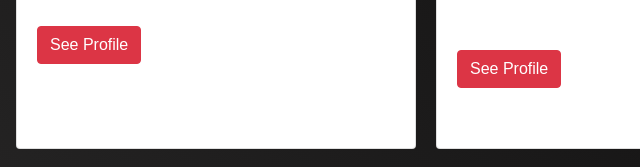
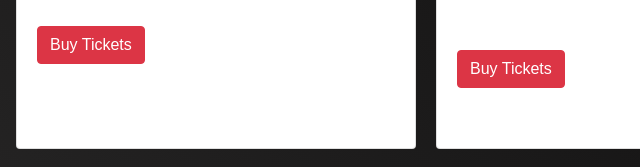
Before and after one commit to gonzalogigliani/3pre-entrega-Gonzalo-Gigliani, a website: page eventos.html in a window 1280 px wide. Shown: the part 581-748 px from the top of the page, 214-854 px from the left. Drawn offline with nearby package versions, Linux system fonts and the light colour scheme; a web font is replaced by a local one.

Commit message:
btn cambios eventos

```diff
--- a/eventos.html
+++ b/eventos.html
@@ -68,7 +68,7 @@
           <div class="card-body">
             <h4 class="card-title">Lollapalooza</h4>
             <p class="card-text">15/12 Lollapalooza</p>
-            <a href="#" class="btn btn-danger">See Profile</a>
+            <a href="#" class="btn btn-danger">Buy Tickets</a>
           </div>
         </div>
 
@@ -77,7 +77,7 @@
           <div class="card-body">
             <h4 class="card-title">Live Studio Mixing</h4>
             <p class="card-text">10/12 Take the chance to experiment a live session</p>
-            <a href="#" class="btn btn-danger">See Profile</a>
+            <a href="#" class="btn btn-danger">Buy Tickets</a>
           </div>
         </div>
 
```
